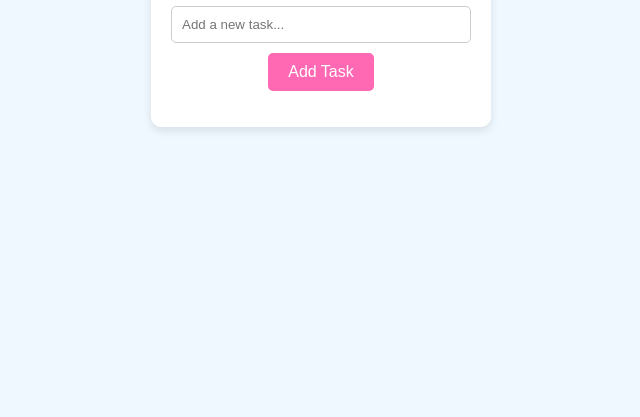
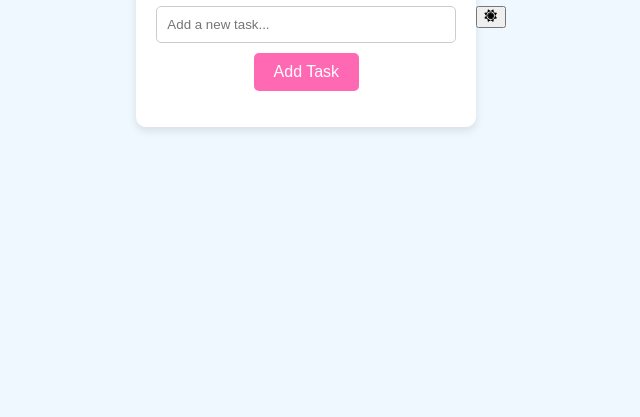
Before and after one commit to breebreezy23/tiny-todo-list, a plain HTML site: page index.html in a window 1280 px wide. Shown: the part 383-800 px from the top of the page, without its empty margins (319-959 px from the left). Drawn offline with Linux system fonts and the light colour scheme.

Commit message:
added in a better looking dark mode toggle. functionality to be added later

```diff
--- a/index.html
+++ b/index.html
@@ -15,6 +15,25 @@
         <button id="add-btn">Add Task</button>
         <ul id="todo-list"></ul>
     </div>
+    <!--<button id="theme-toggle">Toggle Theme</button> -->
+
+    <button class="theme-toggle" type="button" title="Toggle theme" aria-label="Toggle theme">
+        <svg xmlns="http://www.w3.org/2000/svg" aria-hidden="true" class="theme-toggle__within" height="1em" width="1em"
+            viewBox="0 0 32 32" fill="currentColor">
+            <clipPath id="theme-toggle__within__clip">
+                <path d="M0 0h32v32h-32ZM6 16A1 1 0 0026 16 1 1 0 006 16" />
+            </clipPath>
+            <g clip-path="url(#theme-toggle__within__clip)">
+                <path
+                    d="M30.7 21.3 27.1 16l3.7-5.3c.4-.5.1-1.3-.6-1.4l-6.3-1.1-1.1-6.3c-.1-.6-.8-.9-1.4-.6L16 5l-5.4-3.7c-.5-.4-1.3-.1-1.4.6l-1 6.3-6.4 1.1c-.6.1-.9.9-.6 1.3L4.9 16l-3.7 5.3c-.4.5-.1 1.3.6 1.4l6.3 1.1 1.1 6.3c.1.6.8.9 1.4.6l5.3-3.7 5.3 3.7c.5.4 1.3.1 1.4-.6l1.1-6.3 6.3-1.1c.8-.1 1.1-.8.7-1.4zM16 25.1c-5.1 0-9.1-4.1-9.1-9.1 0-5.1 4.1-9.1 9.1-9.1s9.1 4.1 9.1 9.1c0 5.1-4 9.1-9.1 9.1z" />
+            </g>
+            <path class="theme-toggle__within__circle"
+                d="M16 7.7c-4.6 0-8.2 3.7-8.2 8.2s3.6 8.4 8.2 8.4 8.2-3.7 8.2-8.2-3.6-8.4-8.2-8.4zm0 14.4c-3.4 0-6.1-2.9-6.1-6.2s2.7-6.1 6.1-6.1c3.4 0 6.1 2.9 6.1 6.2s-2.7 6.1-6.1 6.1z" />
+            <path class="theme-toggle__within__inner"
+                d="M16 9.5c-3.6 0-6.4 2.9-6.4 6.4s2.8 6.5 6.4 6.5 6.4-2.9 6.4-6.4-2.8-6.5-6.4-6.5z" />
+        </svg>
+    </button>
+
     <script src="script.js"></script>
 </body>
 
```
